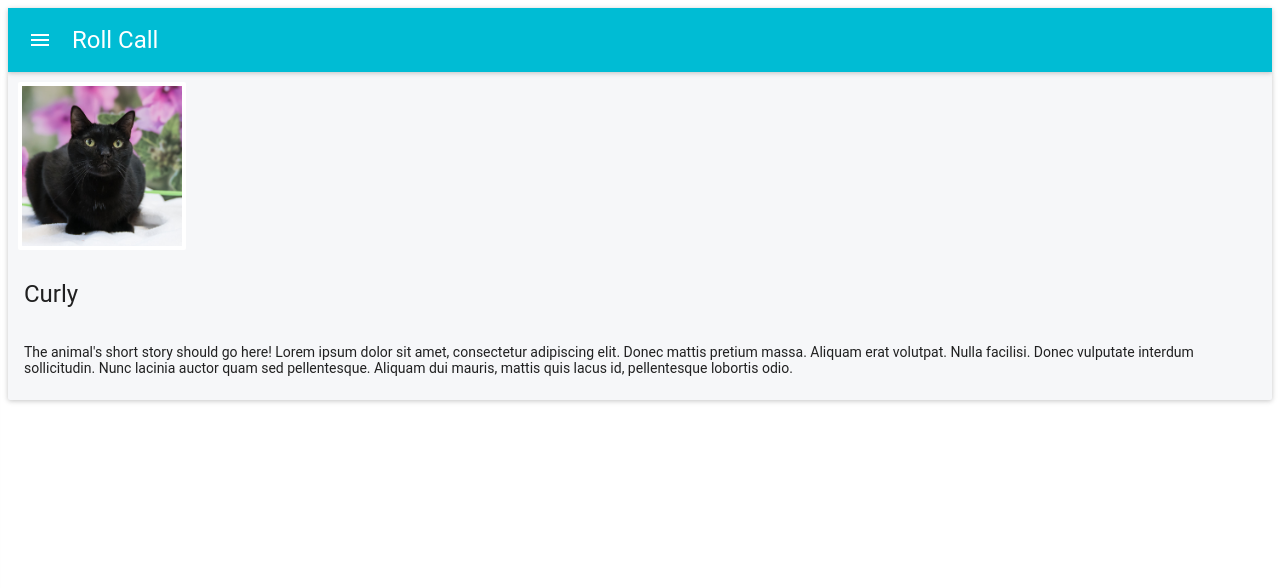
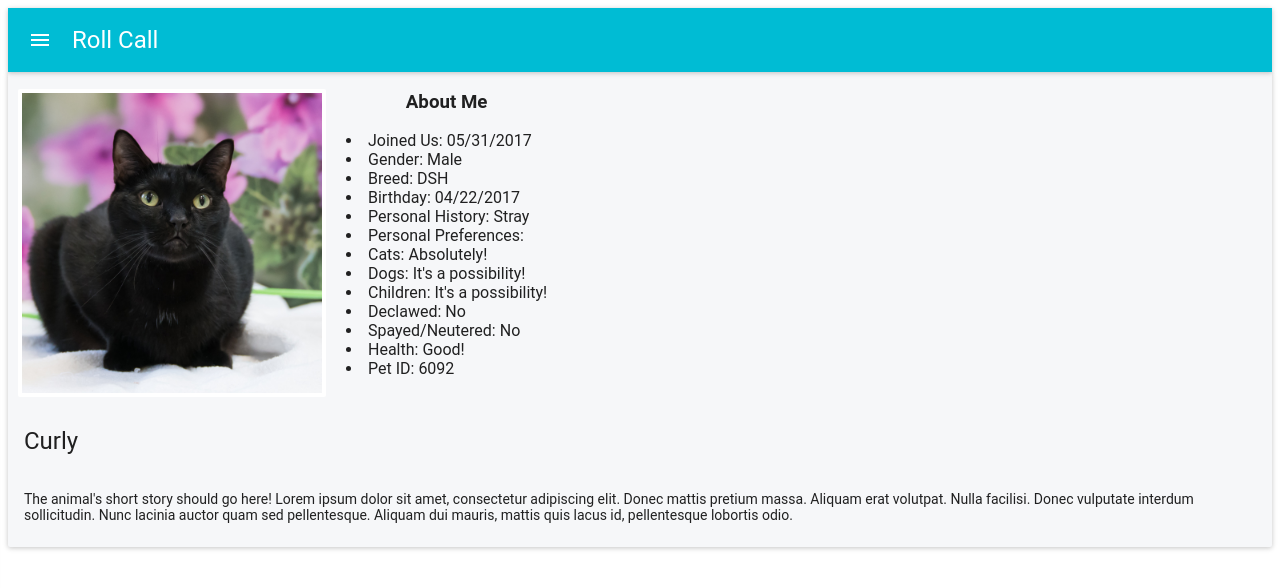
Before and after one commit to LyDawei/RollCall, a React (Create React App) app: page / in a window 1280 px wide. Shown: the top 588 px of the page. Built offline with nearby package versions, Linux system fonts and the light colour scheme.

Commit message:
Updated KennelCard Component and split up further components. Added additional styling

```diff
--- /dev/null
+++ b/src/components/AnimalBio.jsx
@@ -0,0 +1,30 @@
+import React, { Component } from 'react';
+
+
+var animalBio = {
+  display: 'table-cell',
+  'vertical-align': 'text-top'
+};
+
+export default class AnimalBio extends Component {
+  render() {
+    return (
+      <aside style={animalBio}>
+        <h3 style={{'text-align': 'center'}}>About Me</h3>
+        <li>Joined Us: 05/31/2017</li>
+        <li>Gender: Male</li>
+        <li>Breed: DSH</li>
+        <li>Birthday: 04/22/2017</li>
+        <li>Personal History: Stray</li>
+        <li>Personal Preferences:</li>
+        <li>Cats: Absolutely!</li>
+        <li>Dogs: It's a possibility!</li>
+        <li>Children: It's a possibility!</li>
+        <li>Declawed: No</li>
+        <li>Spayed/Neutered: No</li>
+        <li>Health: Good!</li>
+        <li>Pet ID: 6092</li>
+      </aside>
+    );
+  }
+}
--- a/src/components/App.js
+++ b/src/components/App.js
@@ -6,7 +6,6 @@ import AppBar from 'material-ui/AppBar';
 import Avatar from 'material-ui/Avatar';
 import KennelCard from './KennelCard';
 
-var style = {'float':'right'};
 
 const styles = {
   chip: {
--- a/src/components/KennelCard.jsx
+++ b/src/components/KennelCard.jsx
@@ -1,55 +1,51 @@
 import React, { Component } from 'react';
-import { Card, CardActions, CardHeader, CardMedia, CardTitle, CardText } from 'material-ui/Card';
-import RaisedButton from 'material-ui/RaisedButton';
+import { Card, CardMedia, CardTitle, CardText } from 'material-ui/Card';
+import AnimalBio from './AnimalBio';
 
-var cardStyle={
-  width:'100%',
-  float:'left',
+var cardStyle = {
+  width: '100%',
+  float: 'left',
   'background-color': '#f6f7f9'
   // margin: '1% 1% 1% 1%'
 };
 
 var cardMediaStyle = {
-  width:'100%',
-  height:'auto',
+  width: '100%',
+  height: 'auto',
+  display: 'table-cell'
 };
 
 var pictureWrapper = {
   'background-color': '#fff',
   margin: '10px',
+  'margin-right': '20px',
   border: '4px solid #fff',
   'border-style': 'solid',
   'border-radius': '2px',
-  width: '160px',
-  display: 'inline-block'
+  width: '300px',
 };
 
-var animalBio = {
-  display: 'inline-block'
+var bioContainer = {
+  display: 'table'
 };
 
-class KennelCard extends Component{
-  constructor(props){
-    super(props);
-
-  }
-
-  render(){
-    return(
+class KennelCard extends Component {
+  render() {
+    return (
       <div>
         <Card style={cardStyle}>
+          <div style={bioContainer}>
+            <div style={{display: 'table'}}>
+
               <div style={pictureWrapper}>
                 <CardMedia style={cardMediaStyle}>
                   <img src="/assets/curly.jpg" alt="Description of cat" />
                 </CardMedia>
               </div>
-            <aside style={animalBio}>
-                <div>
-
+              <AnimalBio/>
             </div>
-            </aside>
-
-            <CardTitle title="Curly"/>
+          </div>
+          <CardTitle title="Curly" />
           <CardText>
             The animal's short story should go here!
               Lorem ipsum dolor sit amet, consectetur adipiscing elit.
```
Lines whose indentation alone changed are shown as unchanged.
